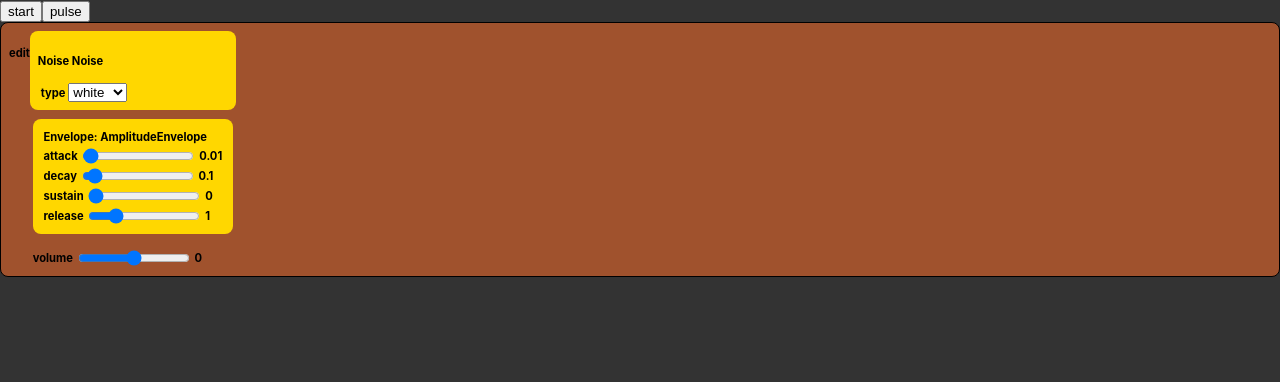
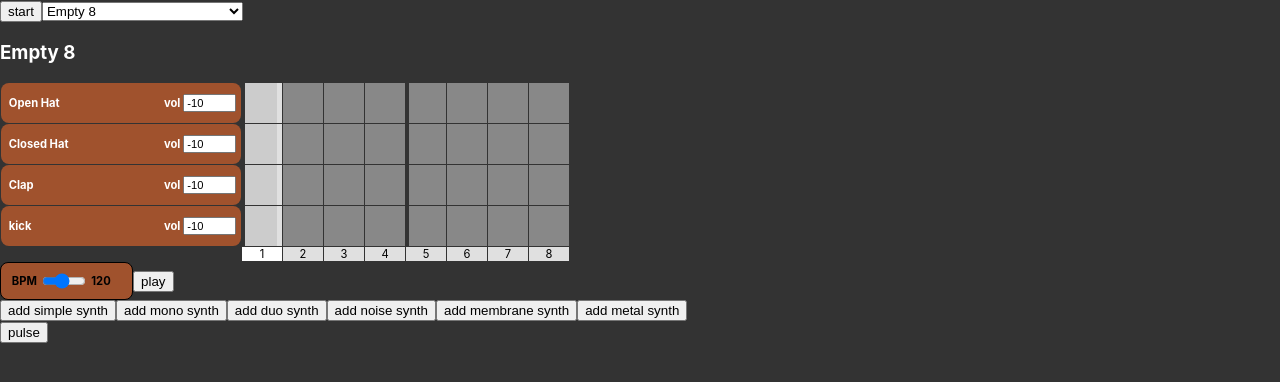
Before and after one commit to joshmarinacci/xp, a React (Create React App) app in the folder synth2/: page / in a window 1280 px wide. Shown: the top 382 px of the page. Built offline with nearby package versions, Linux system fonts and the light colour scheme.

Commit message:
more tweaks

```diff
--- a/synth2/src/App.css
+++ b/synth2/src/App.css
@@ -43,8 +43,24 @@ h3 {
 
 .prop-grid {
     display: grid;
-    grid-template-columns: 2fr 1fr;
+    grid-template-columns: 1fr 1fr 1fr;
+    grid-auto-rows: 2rem;
     padding: 0.5em;
     background-color: goldenrod;
     border-radius: 0.5rem;
+    margin:0.5em;
+    align-items: center;
 }
+
+.prop-grid label {
+    grid-column: 1;
+}
+.prop-grid input, .prop-grid select {
+    grid-column: 2;
+}
+
+
+.duo-panel {
+    border: 1px solid red;
+    background-color: #592b0c;
+}
--- a/synth2/src/App.js
+++ b/synth2/src/App.js
@@ -1,9 +1,9 @@
 import './App.css'
 import {
-    AmplitudeEnvelope,
+    AmplitudeEnvelope, DuoSynth,
     Filter,
     FrequencyEnvelope, Loop,
-    MembraneSynth,
+    MembraneSynth, MetalSynth,
     MonoSynth, Noise,
     NoiseSynth, now,
     Synth,
@@ -11,6 +11,7 @@ import {
 } from "tone"
 import {useEffect, useState} from 'react'
 import {EnvelopeEditor, FilterEditor, NoiseEditor, SynthEditor} from './editors.jsx'
+import {HBox, SequencerGrid} from './comps.jsx'
 
 function MakeSynths() {
 
@@ -289,29 +290,49 @@ function TriggerButton({beatLength}) {
 // editable_synth.toDestination()
 function App() {
     const [global_state, set_global_state] = useState(STATES['clear8'])
+    const [synths, set_synths] = useState([])
     if(!global_state.data) global_state.data = []
   return (
     <div className="App">
         <button onClick={()=>Transport.toggle()}>start</button>
-        {/*<PresetsLoader onChange={(preset)=>set_global_state(preset)}/>*/}
-        {/*<h3>{global_state.name}</h3>*/}
-        {/*<SequencerGrid*/}
-        {/*    steps={global_state.steps}*/}
-        {/*    synths={MakeSynths()}*/}
-        {/*    stepSize={global_state.stepSize}*/}
-        {/*    rowSize={global_state.rowSize}*/}
-        {/*    initial_data={global_state.data}*/}
-        {/*/>*/}
-        {/*<HBox>*/}
-        {/*    <BPMControl/>*/}
-        {/*    <PlayPauseButton/>*/}
-        {/*</HBox>*/}
+        <PresetsLoader onChange={(preset)=>set_global_state(preset)}/>
+        <h3>{global_state.name}</h3>
+        <SequencerGrid
+            steps={global_state.steps}
+            synths={MakeSynths()}
+            stepSize={global_state.stepSize}
+            rowSize={global_state.rowSize}
+            initial_data={global_state.data}
+        />
+        <HBox>
+            <BPMControl/>
+            <PlayPauseButton/>
+        </HBox>
+        <div className={"hbox"}>
+            <button onClick={()=>{
+                set_synths(synths.concat([new Synth().toDestination()]))
+            }}>add simple synth</button>
+            <button onClick={()=>{
+                set_synths(synths.concat([new MonoSynth().toDestination()]))
+            }}>add mono synth</button>
+            <button onClick={()=>{
+                set_synths(synths.concat([new DuoSynth().toDestination()]))
+            }}>add duo synth</button>
+            <button onClick={()=>{
+                set_synths(synths.concat([new NoiseSynth().toDestination()]))
+            }}>add noise synth</button>
+            <button onClick={()=>{
+                set_synths(synths.concat([new MembraneSynth().toDestination()]))
+            }}>add membrane synth</button>
+            <button onClick={()=>{
+                set_synths(synths.concat([new MetalSynth().toDestination()]))
+            }}>add metal synth</button>
+        </div>
         <TriggerButton triggers={triggers} beatLength={"2n"}/>
-        {/*<NoiseEditor noise={noise}/>*/}
         {/*<TriggerButton triggers={triggers} beatLength={"4n"}/>*/}
-        <SynthEditor synth={noise}/>
-        {/*<EnvelopeEditor envelope={am}/>*/}
-        {/*<FilterEditor filter={low_pass}/>*/}
+        {synths.map((synth,i) => {
+            return <SynthEditor key={"synth_"+i} synth={synth}/>
+        })}
     </div>
   );
 }
--- a/synth2/src/editors.jsx
+++ b/synth2/src/editors.jsx
@@ -13,10 +13,7 @@ function PropGrid({obj, props}) {
         {props.map(prop => {
             let v = obj[prop]
             let name = <b key={`name_${prop}`}>{prop}</b>
-            console.log("value",v,typeof v)
-            if(typeof v === 'object') {
-                v = v.value
-            }
+            if(typeof v === 'object') v = v.value
             return <>
             {name}
                 <i key={`value_${prop}`}>{v}</i>
@@ -28,16 +25,14 @@ function PropGrid({obj, props}) {
 export function OscillatorEditor({oscillator}) {
     let [type, set_type] = useState(oscillator?oscillator.type:"")
     if(!oscillator) return <div></div>
-    return <div className={"vbox panel"}>
-        <div><b>name</b> {oscillator.name}</div>
-        <div><b>type</b>
-            <label>{oscillator.type}</label>
+    return <div className={"prop-grid"}>
+        <label>name</label> <b>{oscillator.name}</b>
+        <label>type</label>
         <select value={type} onChange={(e)=>{
             oscillator.set({type:e.target.value})
             set_type(e.target.value)
         }}>{OSC_TYPES.map(t => <option key={t} value={t}>{t}</option>)}
         </select>
-        </div>
         {/*<div className={"prop-grid"}>*/}
         {/*    <b>harmonicity</b><i>{oscillator.harmonicity.value}</i>*/}
         {/*</div>*/}
@@ -55,7 +50,7 @@ function TSlider({prop, obj, min, max, name}) {
             return obj[prop]
         }
     })
-    return <HBox>
+    return <>
         <label>{name?name:prop}</label>
         <input className={"tslider"}
         type={"range"} min={min*100} max={max*100} value={value*100}
@@ -70,13 +65,13 @@ function TSlider({prop, obj, min, max, name}) {
                    set_value(v)
                }}
         />
-        <label>{value}</label>
-    </HBox>
+        <b>{value}</b>
+    </>
 }
 
 function TSelect({obj, prop, values}) {
     const [value, set_value] = useState(obj[prop])
-    return <HBox>
+    return <>
         <label>{prop}</label>
         <select value={value} onChange={(e)=>{
             let v = e.target.value
@@ -86,7 +81,7 @@ function TSelect({obj, prop, values}) {
         }}>
             {values.map(v => <option key={v} value={v}>{v}</option>)}
         </select>
-    </HBox>
+    </>
 }
 
 let CURVES = ["linear","exponential"]
@@ -100,8 +95,8 @@ export function EnvelopeEditor({envelope}) {
     if(envelope.octaves) {
         extras.push(<TSlider min={-4} max={4} obj={envelope} prop={"octaves"}/>)
     }
-    return <div className={"vbox panel"}>
-        <label><b>Envelope:</b> {envelope.name}</label>
+    return <div className={"prop-grid"}>
+        <label>Envelope:</label> <b>{envelope.name}</b>
         <TSlider name={"attack"} min={0} max={2} obj={envelope} prop={"attack"}/>
         {/*<TSelect obj={envelope} prop={"attackCurve"} values={CURVES}/>*/}
         <TSlider name={"decay"} min={0} max={2} obj={envelope} prop={"decay"}/>
@@ -113,50 +108,77 @@ export function EnvelopeEditor({envelope}) {
 let FILTER_TYPES = ["lowpass","highpass","bandpass","lowshelf","highshelf","notch","allpass","peaking"]
 export function FilterEditor({filter}) {
     if(!filter) return <div></div>
-    return <div className={"vbox panel"}>
-        <h4>Filter {filter.name}</h4>
+    return <div className={"prop-grid"}>
+        <label>Filter</label> <b>{filter.name}</b>
         <TSelect obj={filter} prop={"type"} values={FILTER_TYPES}/>
         <TSlider name={"frequency"} min={0} max={20000} obj={filter} prop={"frequency"}/>
         <TSlider name={"Q"} min={0} max={100} obj={filter} prop={"Q"}/>
         <TSlider name={"detune"} min={0} max={100} obj={filter} prop={"detune"}/>
         <TSlider name={"gain"} min={0} max={100} obj={filter} prop={"gain"}/>
-        {/*<PropGrid obj={filter} props={["frequency","Q","detune","type","gain"]}/>*/}
     </div>
 }
 
-export function SynthEditor({synth, triggers=[]}) {
+export function SynthEditor({synth}) {
+    let [looper, set_loop] = useState(null)
     useEffect(() => {
         console.log('initial setup')
-        // let nows = now()
         let notes = ["C4", "D4", "E4","F4"]
         let count = 0
         let loop = new Loop(time => {
             let note = notes[count % notes.length]
-            triggers.forEach(trg => {
-                console.log(trg.name)
-                if(trg.name === "Synth") trg.triggerAttackRelease(note, "8n", time)
-                if(trg.name === "FrequencyEnvelope") trg.triggerAttackRelease(time)
-                if(trg.name === "NoiseSynth") trg.triggerAttackRelease("8n",time)
-            })
-            // synth.triggerAttackRelease(note, "8n", time)
+            // triggers.forEach(trg => {
+            //     console.log(trg.name)
+            //     if(trg.name === "Synth") trg.triggerAttackRelease(note, "8n", time)
+            //     if(trg.name === "FrequencyEnvelope") trg.triggerAttackRelease(time)
+            // if(synth.name === "NoiseSynth") synth.triggerAttackRelease("8n",time)
+            // })
+            synth.triggerAttackRelease(note, "8n", time)
             count = count + 1
-        }, "4n").start(0)
-        // synth.triggerAttackRelease("C4","8n",nows)
-        // synth.triggerAttackRelease("E4","8n",nows+0.5)
-        // synth.triggerAttackRelease("G4","8n",nows+1)
+        }, "2n")
+        set_loop(loop)
     }, [synth])
-    return <div className={'control'}>
-        <h4>edit</h4>
-        <VBox>
+    const pulse = () => {
+        let note = "C4"
+        let dur = "4n"
+        let time = now()
+        if(synth.name === "NoiseSynth") return synth.triggerAttackRelease(dur,time)
+        return synth.triggerAttackRelease(note,dur,time)
+    }
+    const cycle = () => {
+        console.log("looper is",looper)
+        looper.start(now())
+    }
+
+    if(synth.name === "DuoSynth") {
+        return <div className={'vbox duo-panel'}>
+            <HBox>
+                <button onClick={pulse}>pulse</button>
+                <button onClick={cycle}>cycle</button>
+            </HBox>
+            <SynthEditor key={"voice0"} synth={synth.voice0}/>
+            <SynthEditor key={"voice1"} synth={synth.voice1}/>
+        </div>
+    }
+    return <div className={"vbox control"}>
+        <h4>{synth.name}</h4>
+        <HBox>
+            <button onClick={pulse}>pulse</button>
+            <button onClick={cycle}>cycle</button>
+        </HBox>
         <NoiseEditor noise={synth.noise}/>
-            <label><OscillatorEditor oscillator={synth.oscillator}/></label>
-            <label><EnvelopeEditor envelope={synth.envelope}/></label>
-            <label><FilterEditor filter={synth.filter}/></label>
-            <label><EnvelopeEditor envelope={synth.filterEnvelope}/></label>
+        <OscillatorEditor oscillator={synth.oscillator}/>
+        <EnvelopeEditor envelope={synth.envelope}/>
+        <FilterEditor filter={synth.filter}/>
+        <EnvelopeEditor envelope={synth.filterEnvelope}/>
         <TSlider name="volume" obj={synth.volume} prop={'value'} min={-20} max={20}/>
+    </div>
+}
+
+export function DuoSynthEditor({synth}) {
+    return <VBox>
+        <SynthEditor synth={synth.voice0}/>
+        <SynthEditor synth={synth.voice1}/>
     </VBox>
-        {/*<button onClick={() => Transport.toggle()}>start</button>*/}
-    </div>
 }
 
 export function NoiseEditor({noise}) {
```
Lines whose indentation alone changed are shown as unchanged.
